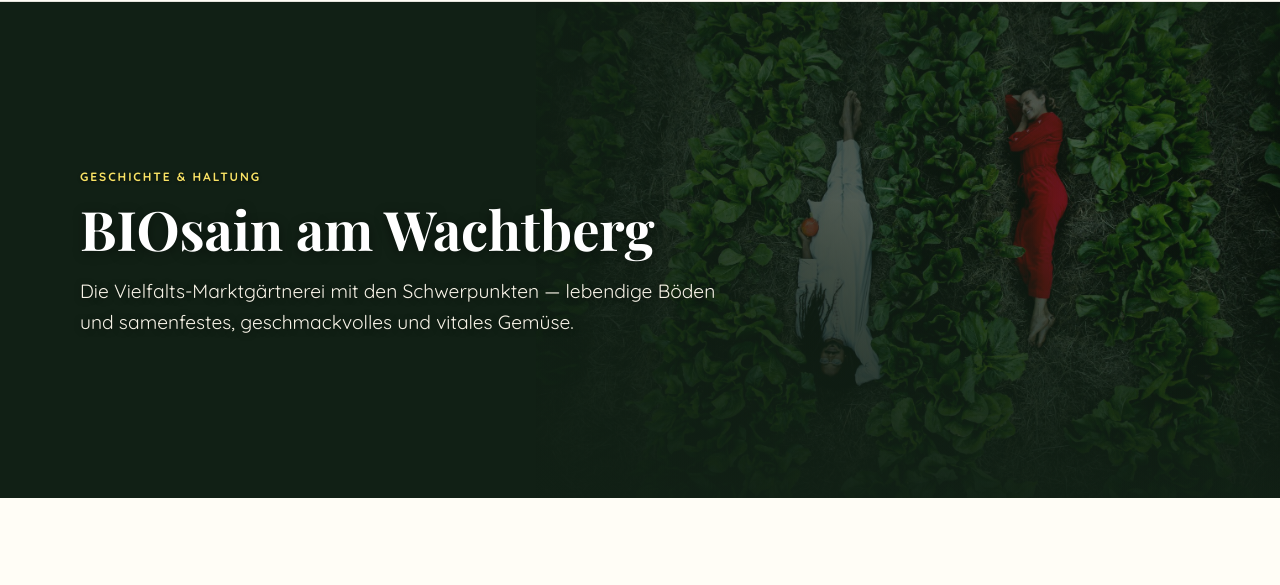
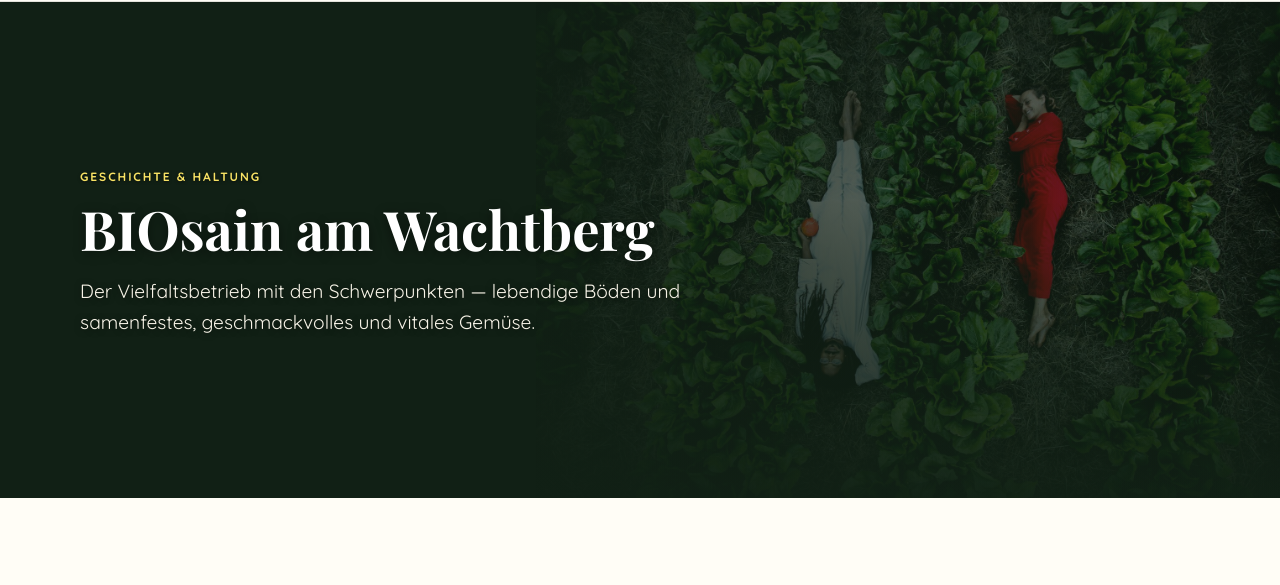
Before and after one commit to lazybird/biosain, an Astro site: page /ueber-uns in a window 1280 px wide. Shown: the part 107-692 px from the top of the page. Built offline with nearby package versions, Linux system fonts and the light colour scheme; Astro itself is replaced by a stand-in of ours; a script that the page names is missing; a web font is replaced by a local one.

```diff
--- a/src/pages/ueber-uns.astro
+++ b/src/pages/ueber-uns.astro
@@ -12,7 +12,7 @@ import PageHero from '../components/PageHero.astro';
     fit="height"
     eyebrow="Geschichte & Haltung"
     title="BIOsain am Wachtberg"
-    lead="Die Vielfalts-Marktgärtnerei mit den Schwerpunkten — lebendige Böden und samenfestes, geschmackvolles und vitales Gemüse."
+    lead="Der Vielfaltsbetrieb mit den Schwerpunkten — lebendige Böden und samenfestes, geschmackvolles und vitales Gemüse."
   />
 
   <!-- 5.2 Wir (Team & Ökosystem) -->
```
